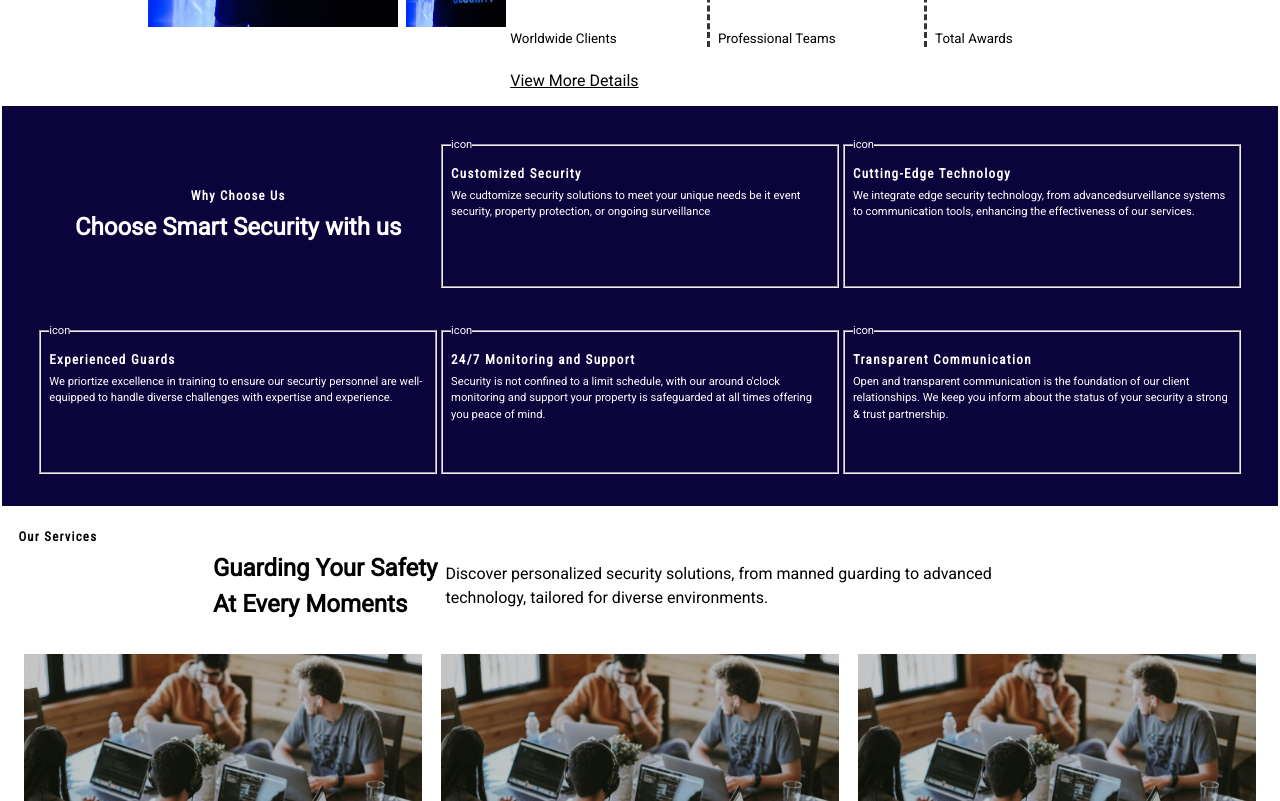
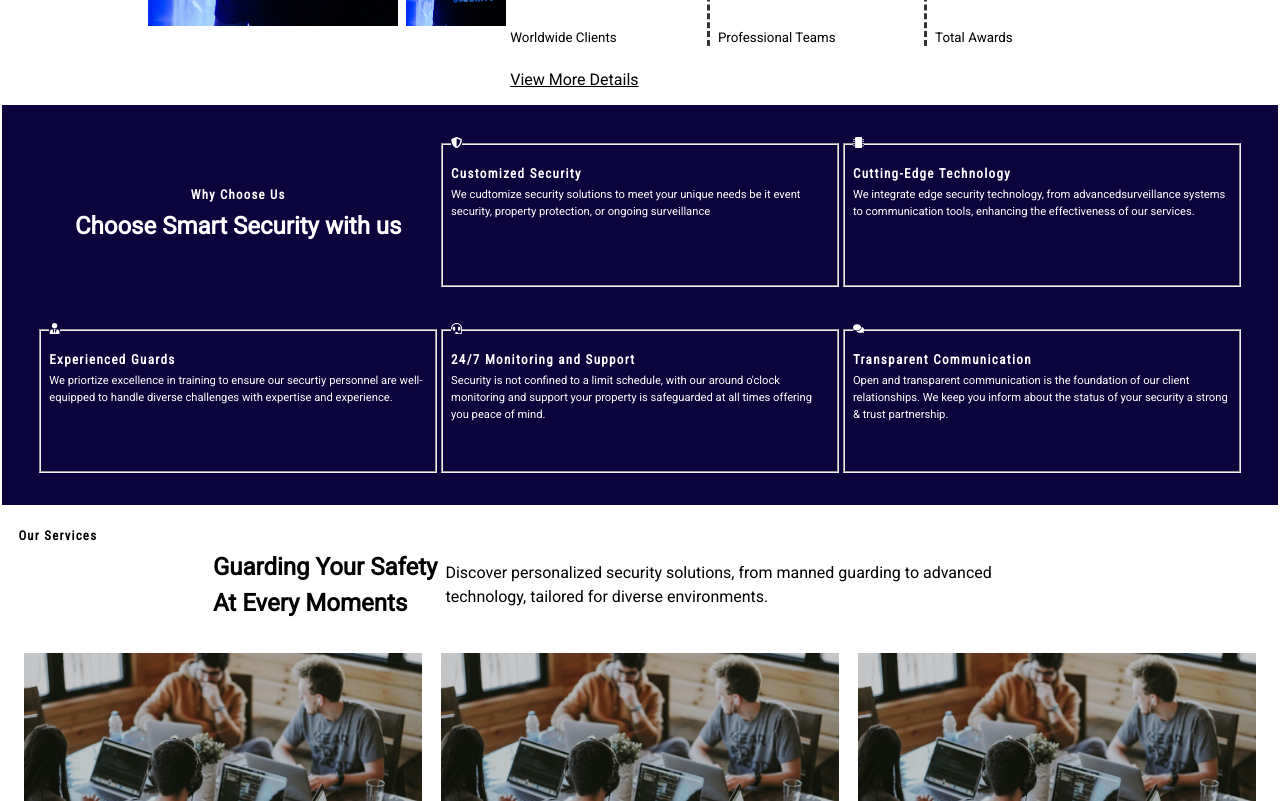
Before and after one commit to lexxakaatune/vortex-security, a React (Create React App) app: page / in a window 1280 px wide. Shown: the part 820-1621 px from the top of the page. Built offline with nearby package versions, Linux system fonts and the light colour scheme; the HTML template or start-up script is replaced by a standard one.

Commit message:
install react icon and use it on Home.js

```diff
--- a/package.json
+++ b/package.json
@@ -6,6 +6,7 @@
   "dependencies": {
     "react": "^19.2.3",
     "react-dom": "^19.2.3",
+    "react-icons": "^5.5.0",
     "react-router-dom": "^7.11.0",
     "react-scripts": "5.0.1"
   },
@@ -36,7 +37,6 @@
     ]
   },
   "devDependencies": {
-    "gh-pages": "^6.3.0",
-    "react-icons": "^5.5.0"
+    "gh-pages": "^6.3.0"
   }
 }
--- a/src/Home.js
+++ b/src/Home.js
@@ -1,4 +1,5 @@
 import { useState } from "react";
+import { FaShieldAlt, FaMicrochip, FaUserTie, FaHeadset, FaComments} from "react-icons/fa";
 
 const Home = () => {
   const [image, setImage] = useState({
@@ -93,27 +94,27 @@ const Home = () => {
             <p className="big-text">Choose Smart Security with us</p>
           </div>
           <fieldset className="why__fieldset">
-            <legend>icon</legend>
+            <legend><FaShieldAlt /></legend>
             <h3>Customized Security</h3>
             <p>We cudtomize security solutions to meet your unique needs be it event security, property protection, or ongoing surveillance</p>
           </fieldset>
           <fieldset className="why__fieldset">
-            <legend>icon</legend>
+            <legend><FaMicrochip /></legend>
             <h3>Cutting-Edge Technology</h3>
             <p>We integrate edge security technology, from advancedsurveillance systems to communication tools, enhancing the effectiveness of our services.</p>
           </fieldset>
           <fieldset className="why__fieldset">
-            <legend>icon</legend>
+            <legend><FaUserTie /></legend>
             <h3>Experienced Guards</h3>
             <p>We priortize excellence in training to ensure our securtiy personnel are well-equipped to handle diverse challenges with expertise and experience.</p>
           </fieldset>
           <fieldset className="why__fieldset">
-            <legend>icon</legend>
+            <legend><FaHeadset /></legend>
             <h3>24/7 Monitoring and Support</h3>
             <p>Security is not confined to a limit schedule, with our around o'clock monitoring and support your property is safeguarded at all times offering you peace of mind.</p>
           </fieldset>
           <fieldset className="why__fieldset">
-            <legend>icon</legend>
+            <legend><FaComments /></legend>
             <h3>Transparent Communication</h3>
             <p>Open and transparent communication is the foundation of our client relationships. We keep you inform about the status of your security a strong &amp; trust partnership.</p>
           </fieldset>
--- a/src/home.css
+++ b/src/home.css
@@ -1,6 +1,5 @@
 /* // HERO */
 .hero {
-  border: 1px solid red;
   background-color: var(--hero-bgcolor);
   color: var(--reverse-font-color);
   padding: 0.25rem;
```
Also changed, not shown: 1 other file (tests, documents, lock files or other folders).
